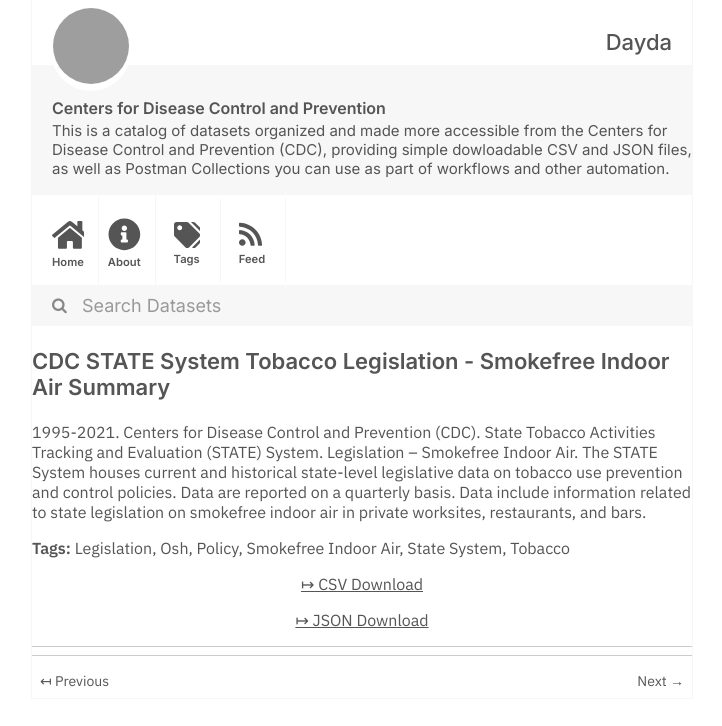
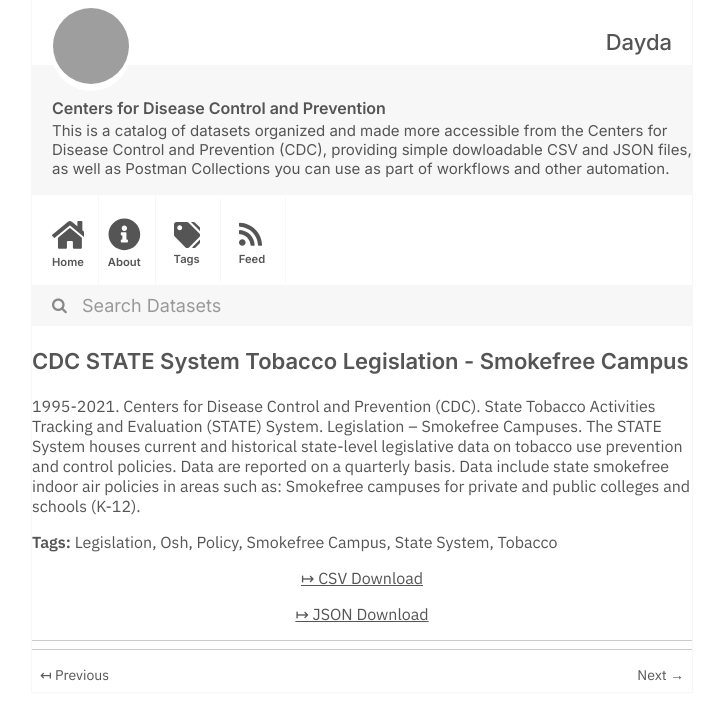
Before and after one commit to dayda-entities/centers-for-disease-control-and-prevention, a Jekyll site: the page built from _posts/2020-11-12-cdc-state-system-tobacco-legis.md, in a window 1280 px wide, cut to the strip 0-726 px from the top of the page. Shown: the whole strip, without its empty margins (278-1000 px from the left). Built offline with Jekyll 4.4.1, drawn with Linux system fonts in a browser that asks for light colours; grey boxes are pictures that could not be loaded.

Commit message:
Publish Data

```diff
--- a/_posts/2020-11-12-cdc-state-system-tobacco-legis.md
+++ b/_posts/2020-11-12-cdc-state-system-tobacco-legis.md
@@ -1,20 +1,20 @@
 ---
-title: CDC STATE System Tobacco Legislation - Smokefree Indoor Air Summary
-created: '2020-11-12T12:12:38.122480'
-modified: '2021-04-21T19:11:58.035280'
+title: CDC STATE System Tobacco Legislation - Smokefree Campus
+created: '2020-11-12T12:17:13.183641'
+modified: '2021-04-21T19:44:18.660426'
 state: active
 type: dataset
 tags:
   - Legislation
   - Osh
   - Policy
-  - Smokefree Indoor Air
+  - Smokefree Campus
   - State System
   - Tobacco
 groups: []
-csv_url: 'https://data.cdc.gov/api/views/2snk-eav4/rows.csv?accessType=DOWNLOAD'
-json_url: 'https://data.cdc.gov/api/views/2snk-eav4/rows.json?accessType=DOWNLOAD'
+csv_url: 'https://data.cdc.gov/api/views/yhkp-cczf/rows.csv?accessType=DOWNLOAD'
+json_url: 'https://data.cdc.gov/api/views/yhkp-cczf/rows.json?accessType=DOWNLOAD'
 layout: post
 
 ---
-1995-2021. Centers for Disease Control and Prevention (CDC). State Tobacco Activities Tracking and Evaluation (STATE) System. Legislation – Smokefree Indoor Air. The STATE System houses current and historical state-level legislative data on tobacco use prevention and control policies. Data are reported on a quarterly basis. Data include information related to state legislation on smokefree indoor air in private worksites, restaurants, and bars.
+1995-2021. Centers for Disease Control and Prevention (CDC).  State Tobacco Activities Tracking and Evaluation (STATE) System. Legislation – Smokefree Campuses. The STATE System houses current and historical state-level legislative data on tobacco use prevention and control policies. Data are reported on a quarterly basis. Data include state smokefree indoor air policies in areas such as: Smokefree campuses for private and public colleges and schools (K-12).
```
